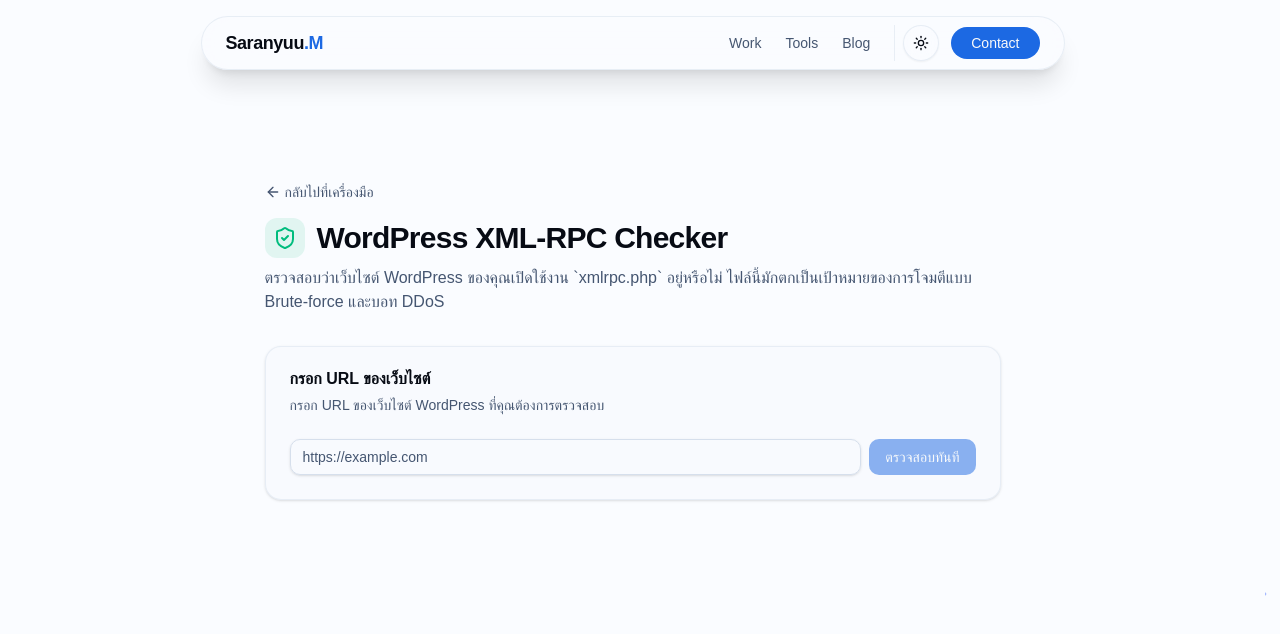
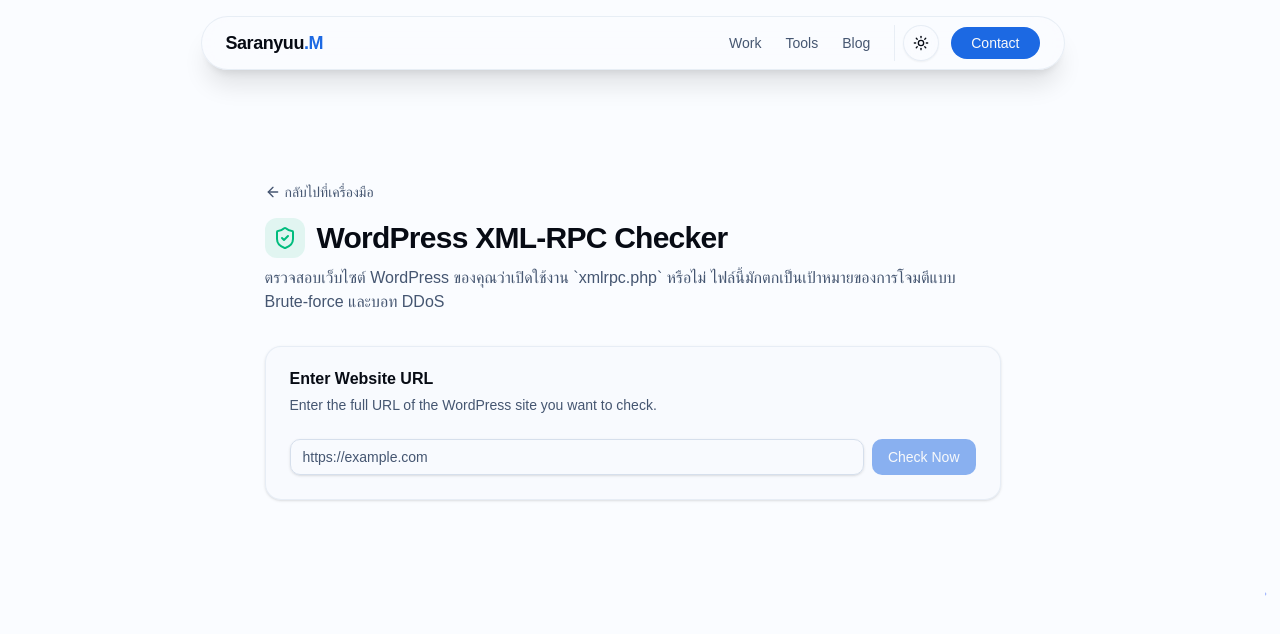
Before and after one commit to Yuukub/yuukub.github.io, a Next.js app: page /tools/xmlrpc-checker in a window 1280 px wide. Shown: the top 634 px of the page. Built offline with nearby package versions, Linux system fonts and the light colour scheme; a web font is replaced by a local one.

Commit message:
style: revert URL entry section to English

```diff
--- a/src/app/tools/xmlrpc-checker/page.tsx
+++ b/src/app/tools/xmlrpc-checker/page.tsx
@@ -62,14 +62,14 @@ export default function XmlRpcCheckerPage() {
                         <h1 className="text-3xl font-bold tracking-tight">WordPress XML-RPC Checker</h1>
                     </div>
                     <p className="text-muted-foreground">
-                        ตรวจสอบว่าเว็บไซต์ WordPress ของคุณเปิดใช้งาน `xmlrpc.php` อยู่หรือไม่ ไฟล์นี้มักตกเป็นเป้าหมายของการโจมตีแบบ Brute-force และบอท DDoS
+                        ตรวจสอบเว็บไซต์ WordPress ของคุณว่าเปิดใช้งาน `xmlrpc.php` หรือไม่ ไฟล์นี้มักตกเป็นเป้าหมายของการโจมตีแบบ Brute-force และบอท DDoS
                     </p>
                 </div>
 
                 <Card className="border-border/50 bg-muted/20 mb-8">
                     <CardHeader>
-                        <CardTitle>กรอก URL ของเว็บไซต์</CardTitle>
-                        <CardDescription>กรอก URL ของเว็บไซต์ WordPress ที่คุณต้องการตรวจสอบ</CardDescription>
+                        <CardTitle>Enter Website URL</CardTitle>
+                        <CardDescription>Enter the full URL of the WordPress site you want to check.</CardDescription>
                     </CardHeader>
                     <CardContent className="space-y-4">
                         <div className="flex gap-2">
@@ -80,7 +80,7 @@ export default function XmlRpcCheckerPage() {
                                 onKeyDown={(e) => e.key === "Enter" && checkXmlRpc()}
                             />
                             <Button onClick={checkXmlRpc} disabled={loading || !url}>
-                                {loading ? <Loader2 className="h-4 w-4 animate-spin" /> : "ตรวจสอบทันที"}
+                                {loading ? <Loader2 className="h-4 w-4 animate-spin" /> : "Check Now"}
                             </Button>
                         </div>
                         {error && (
```
